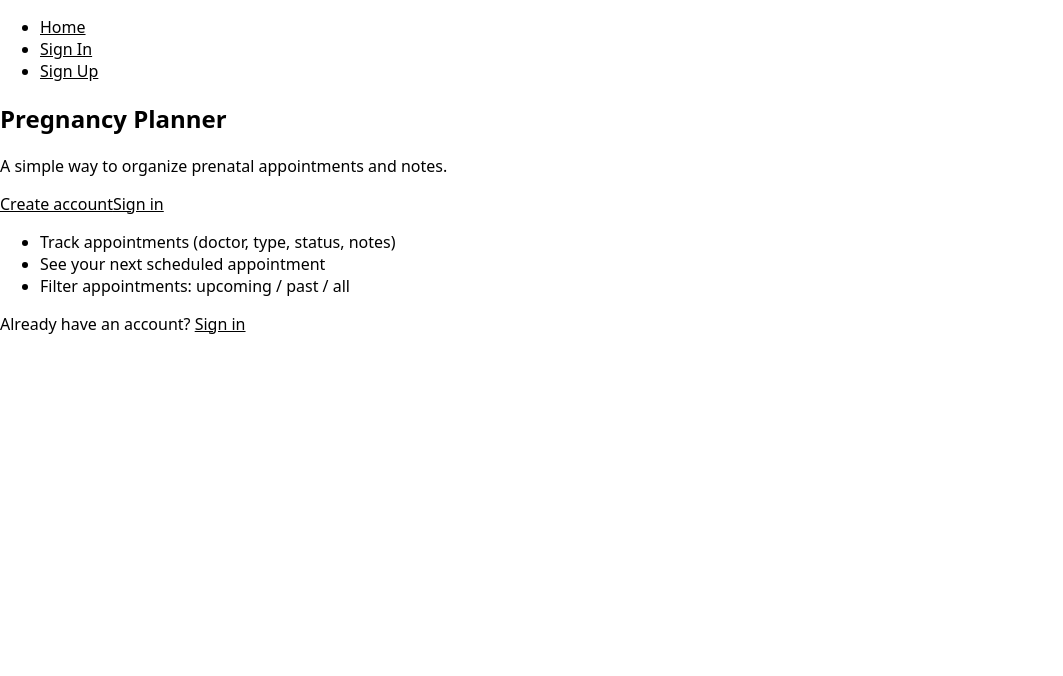
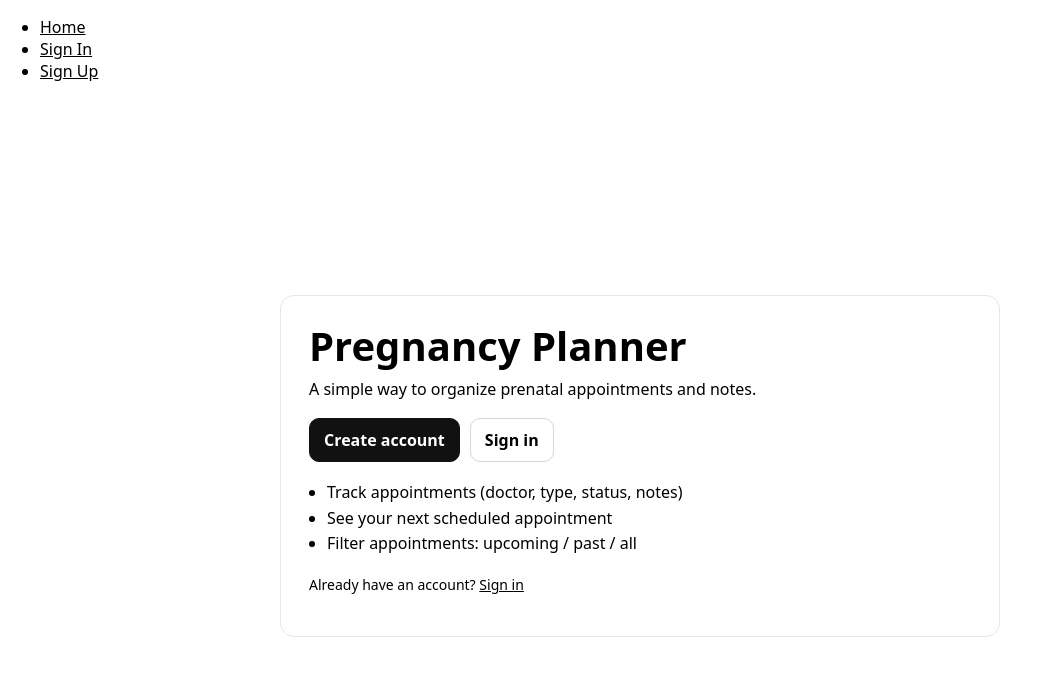
Before and after one commit to CristinaGVO/pregnancy-planner-frontend, a React (Vite) app: page / in a window 1280 px wide. Shown: the top 676 px of the page, without its empty margins (0-1063 px from the left). Built offline with nearby package versions, Linux system fonts and the light colour scheme; no server answers.

Commit message:
update appointment class

```diff
--- a/src/components/AppointmentEdit/AppointmentEdit.jsx
+++ b/src/components/AppointmentEdit/AppointmentEdit.jsx
@@ -7,7 +7,6 @@ import {
   updateAppointment,
 } from "../../services/appointmentsService";
 
-const TYPE_OPTIONS = ["OB Visit", "Ultrasound", "Lab", "Class", "Other"];
 const STATUS_OPTIONS = ["scheduled", "completed", "canceled"];
 
 function splitDateTime(dt) {
@@ -177,22 +176,17 @@ export default function AppointmentEdit() {
             />
           </div>
 
+          {/* ✅ Appointment Type ahora es input */}
           <div>
             <label>Appointment Type</label>
             <br />
-            <select
+            <input
               name="appointment_type"
               value={formData.appointment_type}
               onChange={handleChange}
+              placeholder="e.g. Ultrasound, OB Visit, Lab, Class..."
               style={{ width: "100%" }}
-            >
-              <option value="">Select...</option>
-              {TYPE_OPTIONS.map((t) => (
-                <option key={t} value={t}>
-                  {t}
-                </option>
-              ))}
-            </select>
+            />
           </div>
         </div>
 
--- a/src/components/Dashboard/Dashboard.jsx
+++ b/src/components/Dashboard/Dashboard.jsx
@@ -2,18 +2,13 @@ import { useContext, useEffect, useMemo, useState } from "react";
 import { useNavigate } from "react-router-dom";
 
 import { UserContext } from "../../contexts/UserContext";
-import {
-  getAppointments,
-  createAppointment,
-  deleteAppointment,
-} from "../../services/appointmentsService";
+import { getAppointments,createAppointment,deleteAppointment} from "../../services/appointmentsService";
 
-const TYPE_OPTIONS = ["OB Visit", "Ultrasound", "Lab", "Class", "Other"];
 const STATUS_OPTIONS = ["scheduled", "completed", "canceled"];
 
 function parseDateTime(dt) {
   if (!dt) return null;
-  const s = String(dt).replace(" ", "T"); // "YYYY-MM-DD HH:MM:SS" -> "YYYY-MM-DDTHH:MM:SS"
+  const s = String(dt).replace(" ", "T");
   const d = new Date(s);
   return Number.isNaN(d.getTime()) ? null : d;
 }
@@ -231,7 +226,13 @@ export default function Dashboard() {
             />
           </div>
 
-          <div style={{ display: "grid", gridTemplateColumns: "1fr 1fr", gap: 10 }}>
+          <div
+            style={{
+              display: "grid",
+              gridTemplateColumns: "1fr 1fr",
+              gap: 10,
+            }}
+          >
             <div>
               <label>Date</label>
               <br />
@@ -259,7 +260,13 @@ export default function Dashboard() {
             </div>
           </div>
 
-          <div style={{ display: "grid", gridTemplateColumns: "1fr 1fr", gap: 10 }}>
+          <div
+            style={{
+              display: "grid",
+              gridTemplateColumns: "1fr 1fr",
+              gap: 10,
+            }}
+          >
             <div>
               <label>Doctor Name</label>
               <br />
@@ -271,26 +278,27 @@ export default function Dashboard() {
               />
             </div>
 
+            {/* ✅ Appointment Type ahora es input */}
             <div>
               <label>Appointment Type</label>
               <br />
-              <select
+              <input
                 name="appointment_type"
                 value={formData.appointment_type}
                 onChange={handleChange}
+                placeholder="e.g. Ultrasound, OB Visit, Lab, Class..."
                 style={{ width: "100%" }}
-              >
-                <option value="">Select...</option>
-                {TYPE_OPTIONS.map((t) => (
-                  <option key={t} value={t}>
-                    {t}
-                  </option>
-                ))}
-              </select>
+              />
             </div>
           </div>
 
-          <div style={{ display: "grid", gridTemplateColumns: "1fr 1fr", gap: 10 }}>
+          <div
+            style={{
+              display: "grid",
+              gridTemplateColumns: "1fr 1fr",
+              gap: 10,
+            }}
+          >
             <div>
               <label>Status</label>
               <br />
@@ -339,11 +347,19 @@ export default function Dashboard() {
       </div>
 
       {/* ✅ Extra #2 */}
-      <div style={{ display: "flex", gap: 8, alignItems: "center", marginBottom: 10 }}>
+      <div
+        style={{ display: "flex", gap: 8, alignItems: "center", marginBottom: 10 }}
+      >
         <strong>Filter:</strong>
-        <button type="button" onClick={() => setFilter("all")}>All</button>
-        <button type="button" onClick={() => setFilter("upcoming")}>Upcoming</button>
-        <button type="button" onClick={() => setFilter("past")}>Past</button>
+        <button type="button" onClick={() => setFilter("all")}>
+          All
+        </button>
+        <button type="button" onClick={() => setFilter("upcoming")}>
+          Upcoming
+        </button>
+        <button type="button" onClick={() => setFilter("past")}>
+          Past
+        </button>
       </div>
 
       {/* List */}
@@ -377,7 +393,10 @@ export default function Dashboard() {
               </div>
 
               <div style={{ display: "flex", flexDirection: "column", gap: 8 }}>
-                <button type="button" onClick={() => navigate(`/appointments/${a.id}/edit`)}>
+                <button
+                  type="button"
+                  onClick={() => navigate(`/appointments/${a.id}/edit`)}
+                >
                   Edit
                 </button>
                 <button type="button" onClick={() => handleDelete(a.id)}>
--- a/src/index.css
+++ b/src/index.css
@@ -2,3 +2,70 @@
 * { box-sizing: border-box; }
 body { margin: 0; font-family: system-ui, Arial, sans-serif; }
 a { color: inherit; }
+/* Landing */
+.landing {
+  min-height: calc(100vh - 64px);
+  display: grid;
+  place-items: center;
+  padding: 24px 16px;
+}
+
+.landing__container {
+  width: 100%;
+  max-width: 720px;
+  border: 1px solid #e6e6e6;
+  border-radius: 14px;
+  padding: 28px;
+}
+
+.landing__title {
+  font-size: 40px;
+  line-height: 1.1;
+  margin: 0 0 10px;
+}
+
+.landing__subtitle {
+  margin: 0 0 18px;
+  font-size: 16px;
+  line-height: 1.4;
+}
+
+.landing__actions {
+  display: flex;
+  gap: 10px;
+  flex-wrap: wrap;
+  margin: 12px 0 18px;
+}
+
+.btn {
+  display: inline-flex;
+  align-items: center;
+  justify-content: center;
+  padding: 10px 14px;
+  border-radius: 10px;
+  text-decoration: none;
+  font-weight: 600;
+  border: 1px solid #d6d6d6;
+}
+
+.btn--primary {
+  background: #111;
+  color: #fff;
+  border-color: #111;
+}
+
+.btn--secondary {
+  background: transparent;
+  color: inherit;
+}
+
+.landing__list {
+  margin: 0;
+  padding-left: 18px;
+  line-height: 1.6;
+}
+
+.landing__footnote {
+  margin-top: 18px;
+  font-size: 14px;
+}
```
